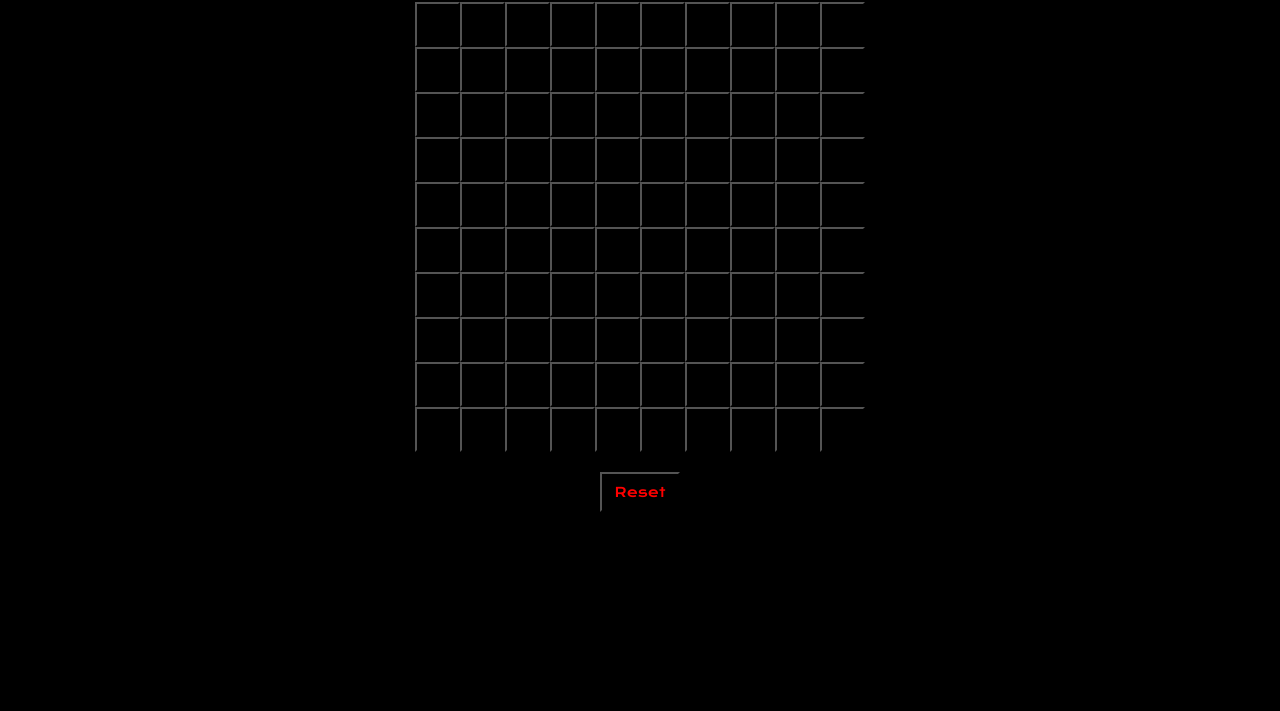
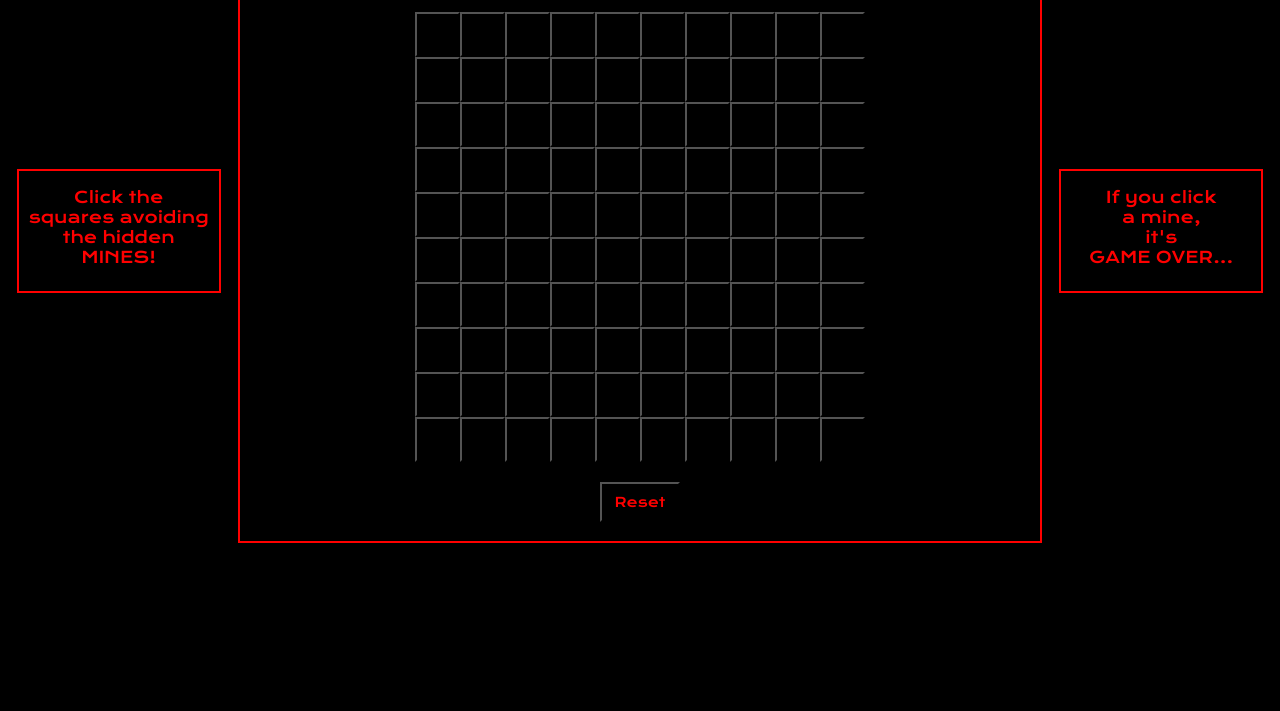
Before and after one commit to Sophieszd/minesweeper, a plain HTML site: page index.html in a window 1280 px wide. Shown: the part 89-800 px from the top of the page. Drawn offline with nearby package versions, Linux system fonts and the light colour scheme.

Commit message:
added instructions

```diff
--- a/index.html
+++ b/index.html
@@ -13,14 +13,26 @@
     <title>Minesweeper</title>
 </head>
 <body>
-    <h1><i class="fas fa-bomb" id="bomb"></i> MINESWEEPER <i class="fas fa-bomb" id="bomb"></i></h1>
+    <div id="all">
+        <div id="instructions1">
+            <p>Click the <br> squares avoiding <br> the hidden <br> MINES!</p>
+        </div>
 
-    <section id="container">
+        <div id="border">
+            <h1><i class="fas fa-bomb" id="bomb"></i> MINESWEEPER <i class="fas fa-bomb" id="bomb"></i></h1>
 
-    </section>
+            <section id="container">
 
-    <br>
-    <button id="reset">Reset</button>
+            </section>
+
+            <br>
+            <button id="reset">Reset</button>
+        </div>
+
+        <div id="instructions2">
+            <p>If you click <br> a mine, <br> it's <br> GAME OVER...</p>
+        </div>
+    </div>
 
     <script src="app.js"></script>
 </body>
--- a/style.css
+++ b/style.css
@@ -3,6 +3,31 @@
     text-align: center;
     color: red;
     font-family: 'Krona One', sans-serif;
+}
+#all {
+    display: flex;
+    margin: auto;
+}
+
+#instructions1 {
+    border: 2px solid red;
+    height: 120px;
+    width: 200px;
+    margin: auto;
+}
+
+#instructions2 {
+    border: 2px solid red;
+    height: 120px;
+    width: 200px;
+    margin: auto;
+}
+
+#border {
+    border: 2px solid red;
+    height: 620px;
+    width: 800px;
+    margin: auto;
 }
 
 h1 {
```
